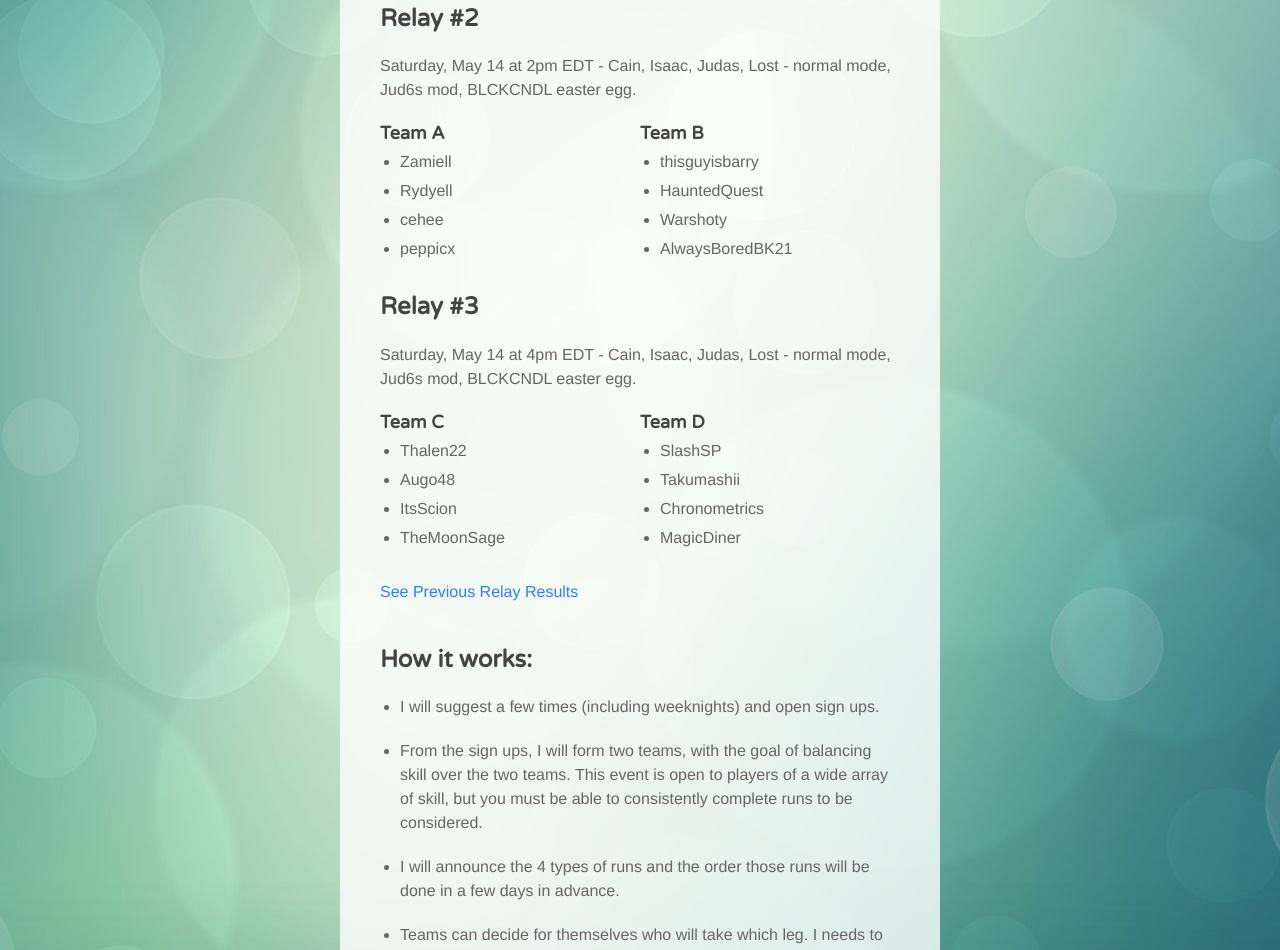
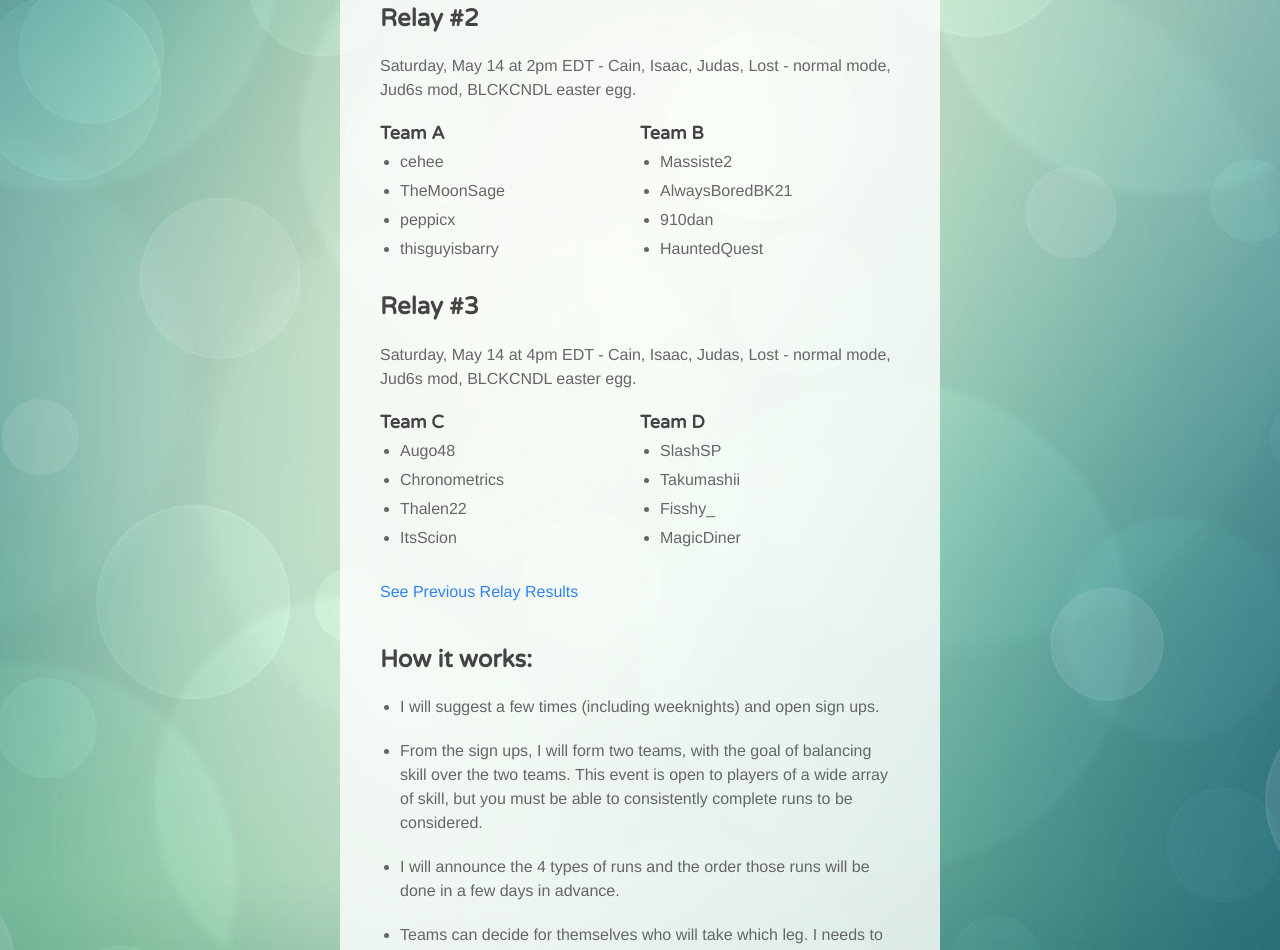
Before and after one commit to cranderveldt/deejumbles, a website: page rod/index.html in a window 1280 px wide. Shown: the part 969-1919 px from the top of the page. Drawn offline with Linux system fonts and the light colour scheme.

Commit message:
players update

```diff
--- a/rod/index.html
+++ b/rod/index.html
@@ -53,20 +53,20 @@
       <div class="flex-col-6">
         <h4 class="h4">Team A</h4>
         <ul class="compact">
-          <li>Zamiell</li>
-          <li>Rydyell</li>
           <li>cehee</li>
+          <li>TheMoonSage</li>
           <li>peppicx</li>
+          <li>thisguyisbarry</li>
         </ul>
       </div>
 
       <div class="flex-col-6">
         <h4 class="h4">Team B</h4>
         <ul class="compact">
-          <li>thisguyisbarry</li>
+          <li>Massiste2</li>
+          <li>AlwaysBoredBK21</li>
+          <li>910dan</li>
           <li>HauntedQuest</li>
-          <li>Warshoty</li>
-          <li>AlwaysBoredBK21</li>
         </ul>
       </div>
     </div>
@@ -78,10 +78,10 @@
       <div class="flex-col-6">
         <h4 class="h4">Team C</h4>
         <ul class="compact">
+          <li>Augo48</li>
+          <li>Chronometrics</li>
           <li>Thalen22</li>
-          <li>Augo48</li>
           <li>ItsScion</li>
-          <li>TheMoonSage</li>
         </ul>
       </div>
 
@@ -90,7 +90,7 @@
         <ul class="compact">
           <li>SlashSP</li>
           <li>Takumashii</li>
-          <li>Chronometrics</li>
+          <li>Fisshy_</li>
           <li>MagicDiner</li>
         </ul>
       </div>
```
